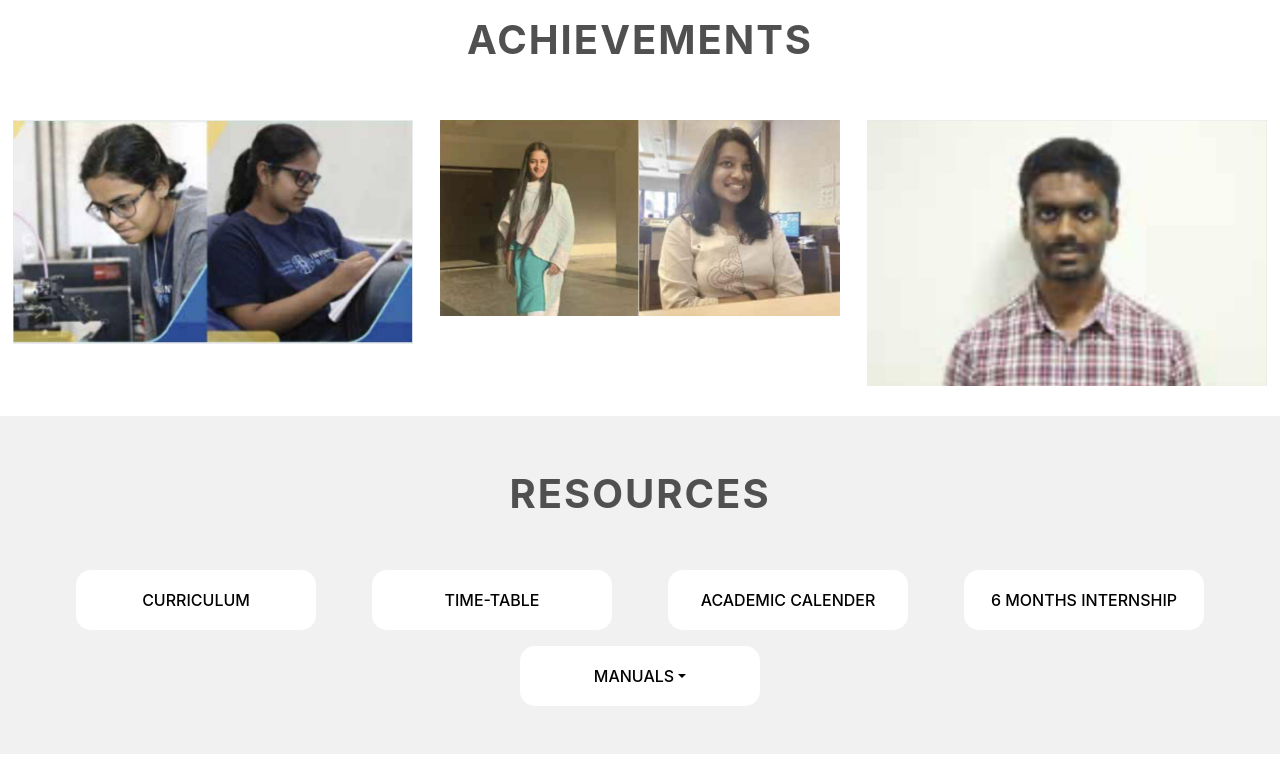
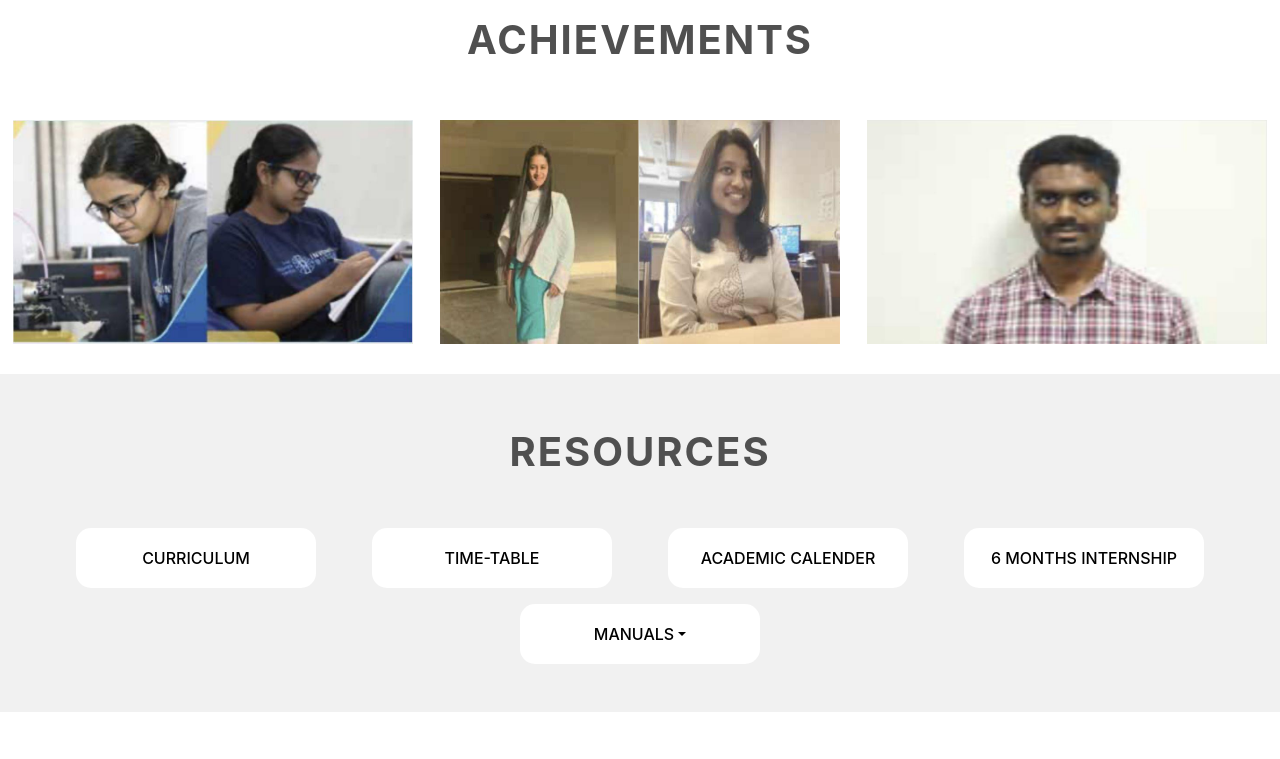
Before and after one commit to KakashiOO7/Project-Acads, a plain HTML site: page index.html in a window 1280 px wide. Shown: the part 980-1739 px from the top of the page. Drawn offline with nearby package versions, Linux system fonts and the light colour scheme.

Commit message:
photo_fix

```diff
--- a/index.html
+++ b/index.html
@@ -97,6 +97,8 @@
             class="achievement-img"
             src="./Achievements&Resources/images/achievement1.jpg"
             alt=""
+            style="height: 224px";
+
           />
           <span class="achievement-text">
             Ms. Devyani Maladkar (II yr, UG, SMCS,) with her teammate Ms.
@@ -112,6 +114,7 @@
             class="achievement-img"
             src="./Achievements&Resources/images/achievement2.jpg"
             alt=""
+            style="height: 224px";
           />
           <p class="achievement-text">
             Ms. Sejal Gupta (II yr, UG, SMCS) and Ms. Twisha Bansal (II yr, UG,
@@ -124,6 +127,7 @@
             class="achievement-img"
             src="./Achievements&Resources/images/achievement3.jpg"
             alt=""
+            style="height: 224px; width: 400px;"
           />
           <p class="achievement-text">
             Mr. Prasoon Vishwakarma’s (IV yr, UG, SES) paper, co-authored with
```
